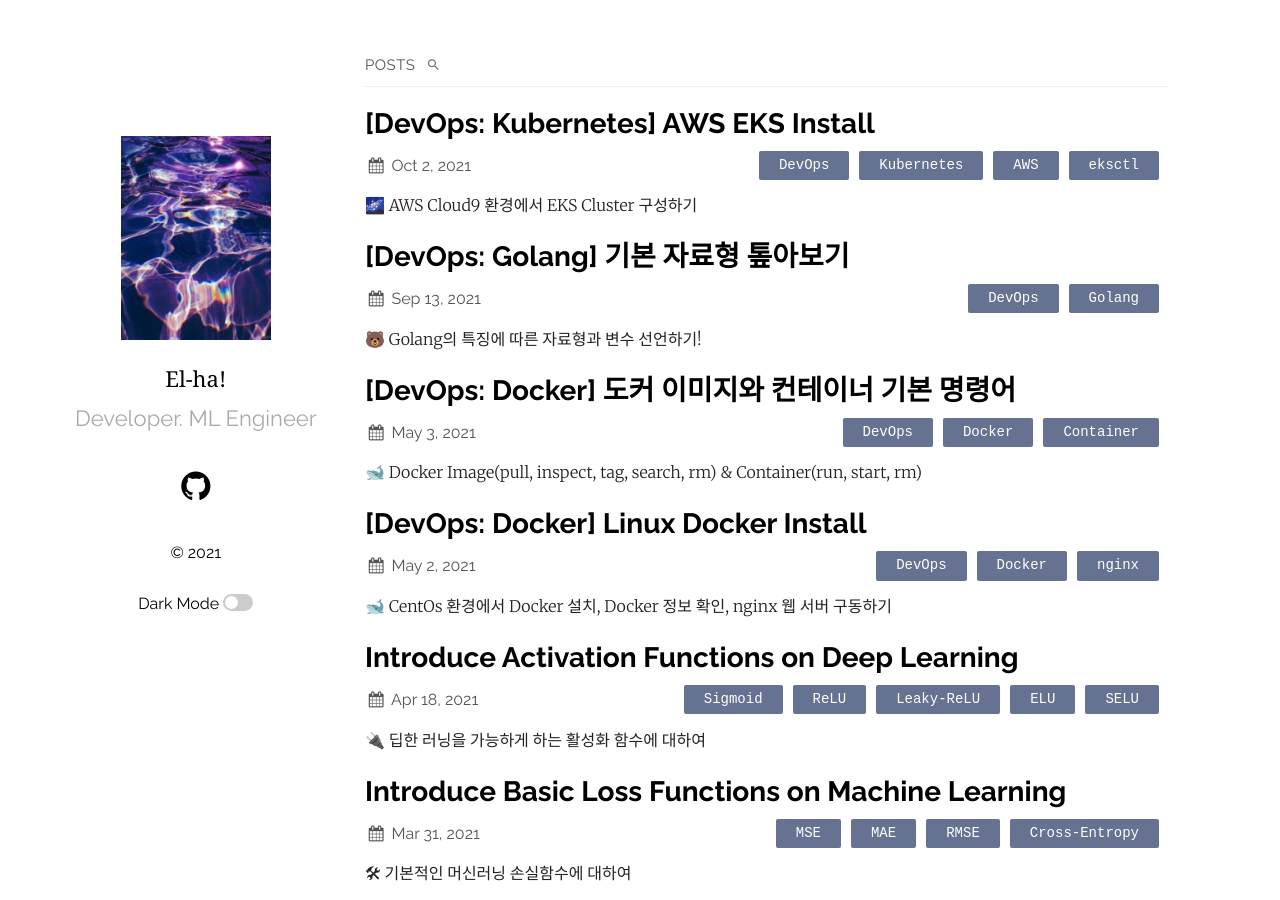
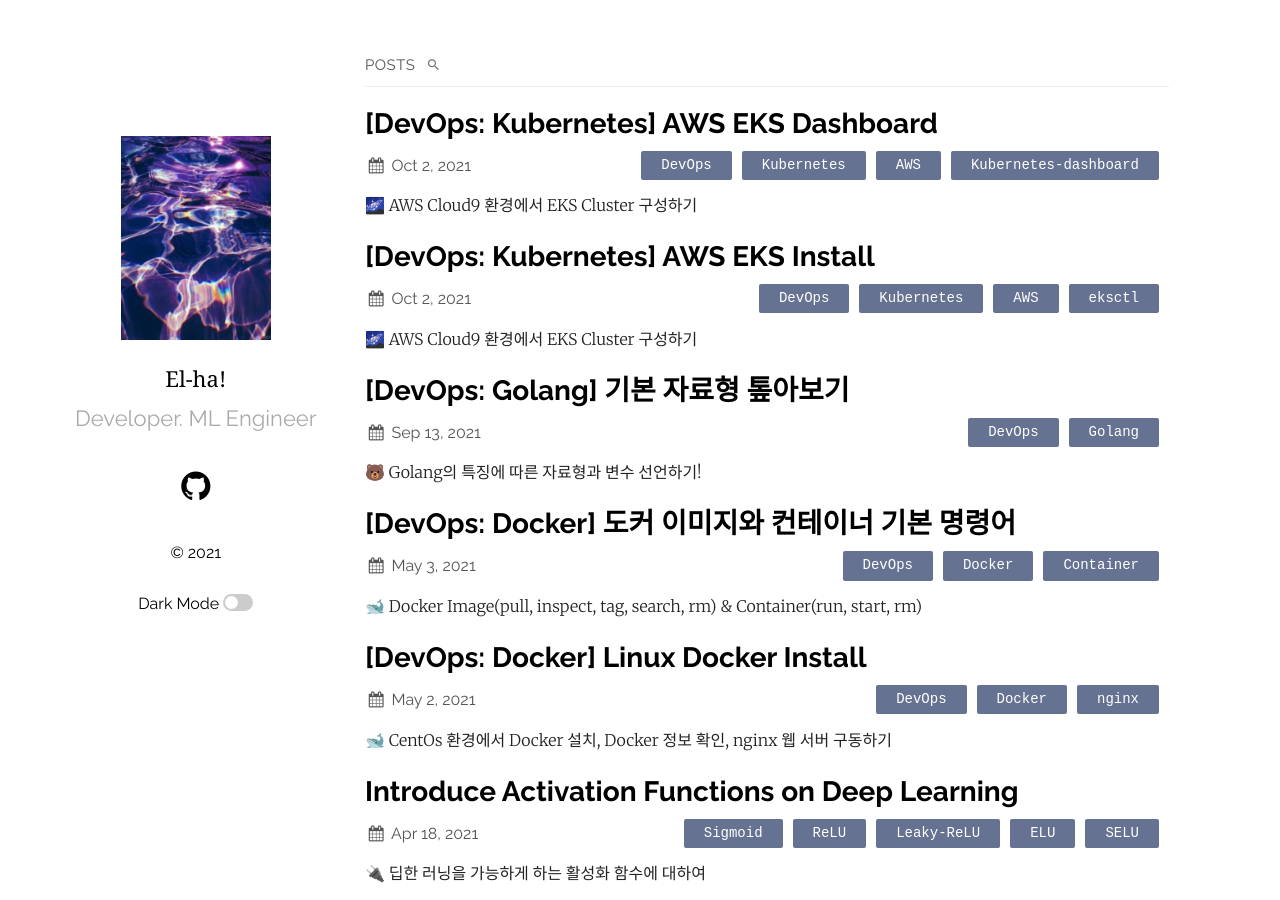
Before and after one commit to huhji-elha/huhji.github.io, a Jekyll site: the page built from index.md, in a window 1280 px wide and 900 px high. Built offline with Jekyll 4.4.1, drawn with Linux system fonts in a browser that asks for light colours; some web fonts are replaced; part of the change alters nothing that is shown.

Commit message:
add k8s dashboard md

````diff
--- /dev/null
+++ b/_posts/2021-10-02-[DevOps] AWS_EKS_Dashboard.md
@@ -0,0 +1,111 @@
+---
+layout: post
+title:  "[DevOps: Kubernetes] AWS EKS Dashboard"
+date:   2021-10-02 18:23:11 +0530
+categories: DevOps Kubernetes AWS Kubernetes-dashboard
+use_math: true
+---
+🌌 AWS Cloud9 환경에서 EKS Cluster 구성하기
+
+_____________________________________
+
+
+
+[쿠버네티스 공식 문서](https://kubernetes.io/docs/tasks/access-application-cluster/web-ui-dashboard/) 와 [AWS EKS 공식문서](https://docs.aws.amazon.com/ko_kr/eks/latest/userguide/dashboard-tutorial.html) 참고하여 작성하였습니다.
+
+## Deploying Kubernetes Dashboard
+
+```bash
+kubectl apply -f https://raw.githubusercontent.com/kubernetes/dashboard/v2.3.1/aio/deploy/recommended.yaml
+```
+
+![Untitled](https://user-images.githubusercontent.com/59910975/142179557-817e8059-4fdf-4bc4-a7e6-787d7c54ad38.png)
+
+## eks-admin 서비스 계정 및 클러스터 역할 바인딩
+
+eks-admin-service-account.yaml 파일을 생성하여 다음의 내용을 붙여넣는다.
+
+해당 매니패스트는 eks-admin이라는 서비스 계정을 정의하고 클러스터 역할을 바인딩한다.
+
+```yaml
+apiVersion: v1
+kind: ServiceAccount
+metadata:
+  name: eks-admin
+  namespace: kube-system
+---
+apiVersion: rbac.authorization.k8s.io/v1beta1
+kind: ClusterRoleBinding
+metadata:
+  name: eks-admin
+roleRef:
+  apiGroup: rbac.authorization.k8s.io
+  kind: ClusterRole
+  name: cluster-admin
+subjects:
+- kind: ServiceAccount
+  name: eks-admin
+  namespace: kube-system
+```
+
+저장한 파일을 클러스터에 바인딩한다.
+
+```yaml
+kubectl apply -f eks-admin-service-account.yaml
+```
+
+다음과 같은 출력 결과가 나오면 성공이다.
+
+```yaml
+serviceaccount "eks-admin" created
+clusterrolebinding.rbac.authorization.k8s.io "eks-admin" created
+```
+
+## Set kube Proxy
+
+설치한 쿠버네티스 대시보드는 개인 클러스터에서 실행되기 때문에 kube-proxy를 이용해 대시보드 서비스로 요청을 수락해야한다.
+
+```bash
+kubectl proxy --port=8080 --address='0.0.0.0' --disable-filter=true &
+```
+
+위 명령어를 실행하면 proxy를 이용해 8080 포트로 모든 인스턴스에서 접속이 가능하다.
+
+`--disable-filter=true`로 하면 XSRF 공격을 방어하는 보안 기능인 요청 필터링을 비활성화하는 것인데, 로컬이 아닌 호스트 요청 필터링을 하지 않는다. 프로덕션 환경에서는 보안의 위험이 있지만 개발 환경에서는 유용한 옵션이다.
+
+## Dashboard Available
+
+Cloud9의 **Tools > Preview > Preview Running Application** 를 클릭한다.
+
+URL 입력창에 있는 주소 뒤에 다음의 URL을 붙여넣는다.
+
+```bash
+api/v1/namespaces/kubernetes-dashboard/services/https:kubernetes-dashboard:/proxy/#!/login
+
+# 붙여넣으면 다음과 같은 주소를 가진다.
+# https://5b3aabcdedfg38b.vfs.cloud9.ap-southeast-1.amazonaws.com/api/v1/namespaces/kubernetes-dashboard/services/https:kubernetes-dashboard:/proxy/#!/login
+```
+
+터미널에 다음 명령어를 입력하여 token 값을 가져온다.
+
+```bash
+kubectl -n kube-system describe secret $(kubectl -n kube-system get secret | grep eks-admin | awk '{print $1}')
+```
+
+토큰 버튼이 선택된 상태에서 토큰 입력* 창에 복사한 토큰을 붙여넣는다.
+
+![Untitled](https://user-images.githubusercontent.com/59910975/142179547-cad58186-f640-4630-a7cd-c3f0491648fa.png)
+
+![Untitled](https://user-images.githubusercontent.com/59910975/142179550-d7020e50-c575-4d2c-940d-b04bba0080f9.png)
+
+토큰 인증이 되면 다음과 같은 대시보드를 확인할 수 있다.
+
+![Untitled](https://user-images.githubusercontent.com/59910975/142179554-a3eab25a-49d1-472d-9abd-7e4c9bf89f70.png)
+
+## kube proxy stop
+
+생성한 kubectl proxy를 중단하는 방법은 다음과 같다.
+
+```bash
+pkill -9 -f "kubectl proxy"
+```
--- a/_posts/2021-10-02-[DevOps] Install AWS EKS.md
+++ b/_posts/2021-10-02-[DevOps] Install AWS EKS.md
@@ -9,7 +9,6 @@ use_math: true
 
 _____________________________________
 
-# AWS EKS Cluster Setting
 
 [AWS EKS Workshop](https://aws-eks-web-application.workshop.aws/ko/10-intro.html)의 내용 중 실행되지 않는 부분을 수정하여 재구성하였습니다.
 
````
